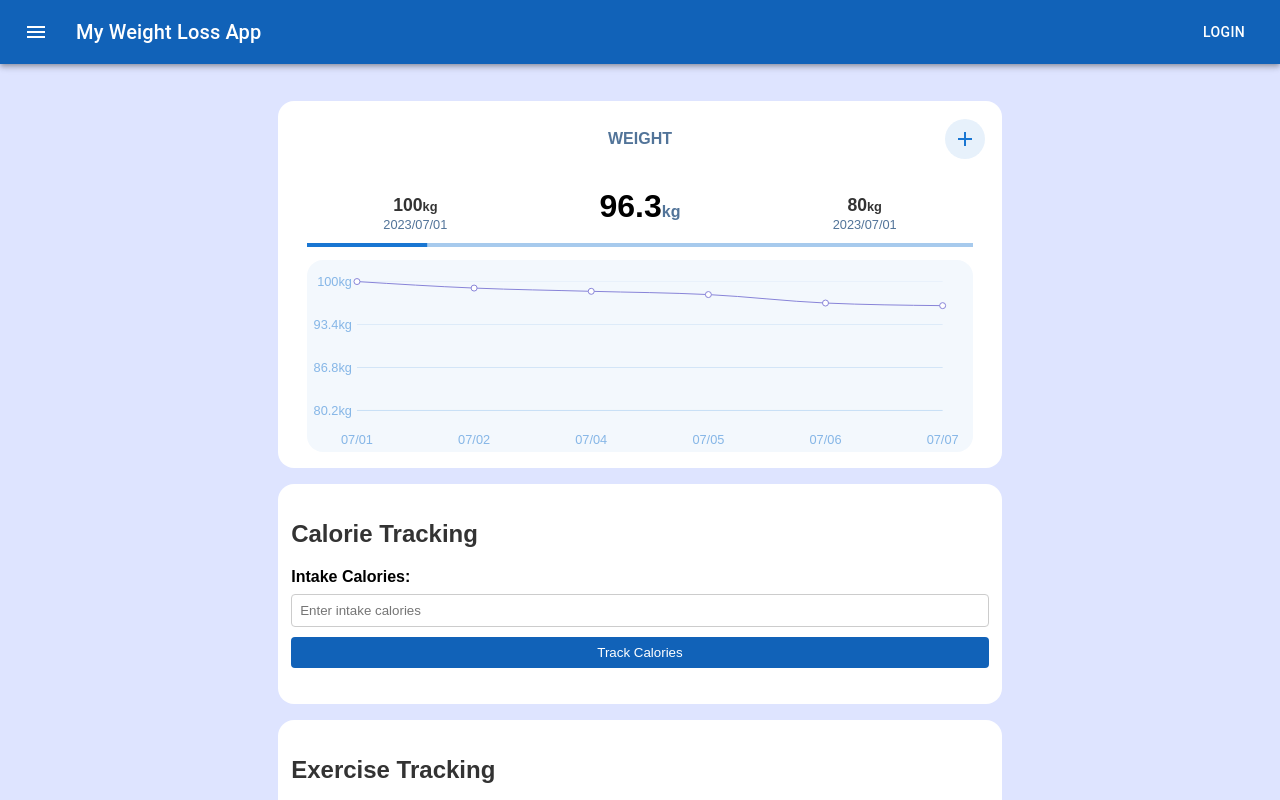
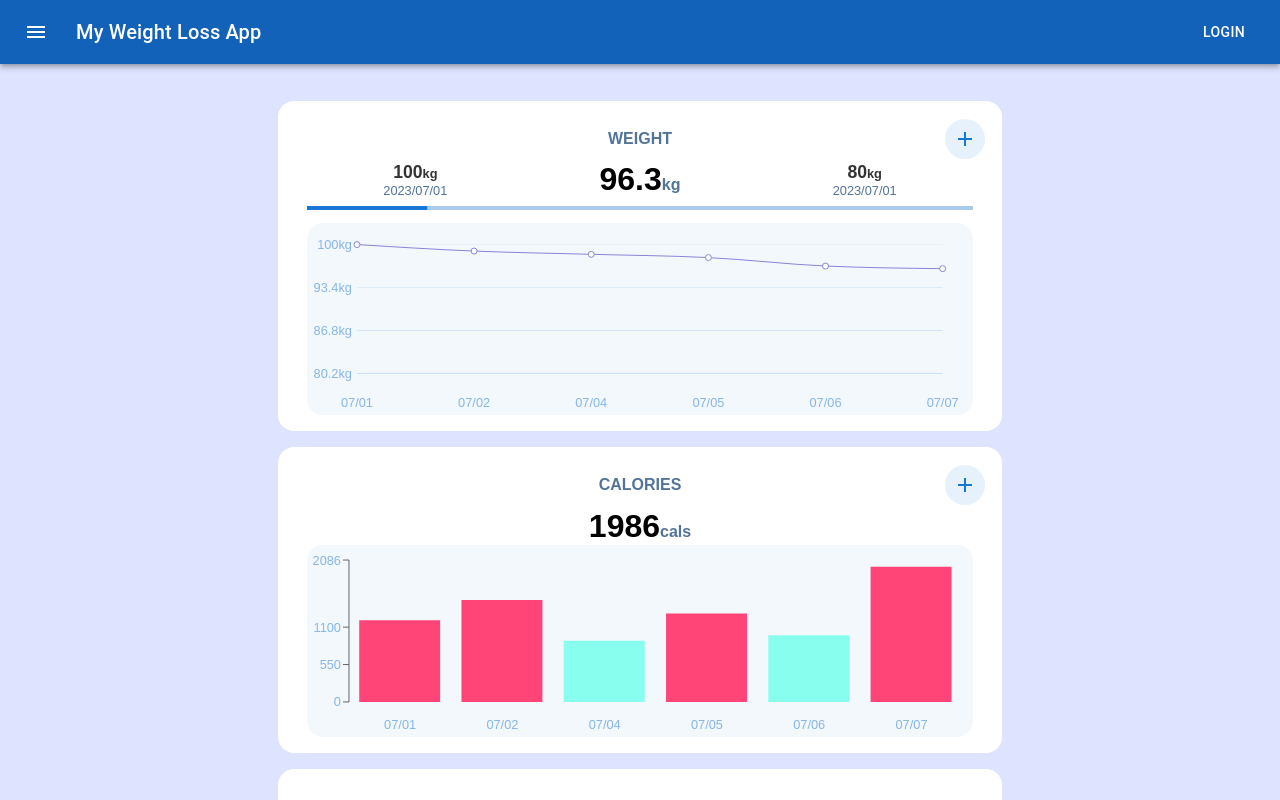
Before and after one commit to JGEsteves89/my-weight-loss, a React (Create React App) app: page / in a window 1280 px wide. Shown: the top 800 px of the page. Built offline with nearby package versions, Linux system fonts and the light colour scheme.

Commit message:
C004: Implemented calories tracking and visualization

```diff
--- a/src/App.css
+++ b/src/App.css
@@ -147,3 +147,94 @@ li {
 	padding-inline: 1vw;
 	padding-block: 2vh;
 }
+
+.justify {
+	display: grid;
+	justify-content: center;
+	align-items: center;
+	grid-auto-flow: column;
+}
+.top-button {
+	background-color: rgba(25, 118, 210, 0.1) !important;
+}
+.top-button:hover {
+	background-color: rgba(25, 118, 210, 0.2) !important;
+}
+.base-card {
+	display: grid;
+	grid-template-rows: auto auto auto auto;
+	grid-template-columns: auto;
+	grid-auto-flow: row;
+	margin-inline: 1rem;
+}
+.base-card-row {
+	display: grid;
+	grid-auto-flow: column;
+	grid-template-rows: auto;
+}
+.base-card-header {
+	grid-template-columns: 1rem auto 1rem;
+}
+
+.base-card-title {
+	color: rgba(9, 57, 109, 0.7);
+	text-transform: uppercase;
+	font-size: 1rem;
+}
+
+.base-card-graph {
+	width: auto;
+	height: 12rem;
+	background-color: rgba(25, 118, 210, 0.05) !important;
+	margin-inline: 0rem;
+	border-radius: 1rem;
+	padding: 0rem;
+}
+
+.base-card-value-unit {
+	align-items: baseline;
+	height: 100%;
+	display: grid;
+	align-content: center;
+	margin: 0;
+	padding: 0;
+}
+
+.base-card-value {
+	color: black;
+	font-size: 2rem;
+	margin: 0;
+	padding: 0;
+}
+.base-card-unit {
+	color: rgba(9, 57, 109, 0.7);
+	font-size: 1rem;
+	margin: 0;
+	padding: 0;
+}
+.base-card-at-date {
+	display: flex;
+	flex-flow: column;
+	color: black;
+	font-size: 1rem;
+	margin: 0;
+	padding: 0;
+}
+.base-card-value-s {
+	font-size: 1.1rem;
+	margin: 0;
+	padding: 0;
+}
+.base-card-unit-s {
+	font-size: 0.8rem;
+	margin: 0;
+	padding: 0;
+}
+.base-card-date {
+	color: rgba(9, 57, 109, 0.7);
+	font-size: 0.8rem;
+}
+.progress-bar {
+	margin-bottom: 0.8rem;
+	margin-top: 0.5rem;
+}
--- a/src/components/CalorieTracking.js
+++ b/src/components/CalorieTracking.js
@@ -1,37 +1,123 @@
+import dayjs from 'dayjs';
+
+import { IconButton, Box } from '@mui/material';
+import { DateCalendar } from '@mui/x-date-pickers';
+import { AdapterDayjs } from '@mui/x-date-pickers/AdapterDayjs';
+import { LocalizationProvider } from '@mui/x-date-pickers/LocalizationProvider';
 import React, { useState } from 'react';
+import AddIcon from '@mui/icons-material/Add';
+
+import Store from '../store/Store';
+
+import CaloriesGraph from './CaloriesGraph';
+import ModalWindow from './ModalWindow';
 
 function CalorieTracking() {
-	const [intakeCalories, setIntakeCalories] = useState('');
+	const [open, setOpen] = useState(false);
+	const { addCaloriesEntry, targetCalories, getTodaysCalories } = Store.useCaloriesStore();
+
+	const [calories, setCalories] = useState(targetCalories);
+	const [caloriesDate, setCaloriesDate] = useState(dayjs());
+
+	const handleOpen = () => {
+		setOpen(true);
+	};
+
+	const handleClose = () => {
+		setOpen(false);
+	};
 
 	const handleSubmit = (e) => {
 		e.preventDefault();
-		// Logic to handle form submission and calorie tracking
-		console.log('Intake calories:', intakeCalories);
-		// You can add your own logic here to handle the calorie tracking data
-		// For example, you can make an API request to save the calorie intake data to a database
-	};
-
-	const handleChange = (e) => {
-		setIntakeCalories(e.target.value);
+		addCaloriesEntry(calories, caloriesDate.format('YYYY/MM/DD'));
+		handleClose();
 	};
 
 	return (
-		<div className="component">
-			<h2>Calorie Tracking</h2>
+		<Box className="component" sx={{ flexGrow: 1 }}>
+			<div className="base-card">
+				<div className="base-card-row base-card-header">
+					<div className="justify" />
+					<div className="justify">
+						<h2 className="base-card-title">Calories</h2>
+					</div>
+					<div className="justify">
+						<IconButton variant="contained" color="primary" className="top-button" aria-label="Add Calories" onClick={handleOpen}>
+							<AddIcon />
+						</IconButton>
+					</div>
+				</div>
+				<div className="base-card-row">
+					<div className="justify base-card-value-unit calories-card-value-unit">
+						<h2 className="base-card-value">{getTodaysCalories()}</h2>
+						<h3 className="base-card-unit">cals</h3>
+					</div>
+				</div>
+				<div className="base-card-row base-card-graph">
+					<CaloriesGraph />
+				</div>
+			</div>
+			<ModalWindow open={open} onClose={handleClose}>
+				<Box style={{ width: '100%' }}>
 					<form onSubmit={handleSubmit}>
-				<label htmlFor="intakeCaloriesInput">Intake Calories:</label>
+						<label htmlFor="CaloriesInput">Enter your calories:</label>
+						<LocalizationProvider dateAdapter={AdapterDayjs}>
+							<DateCalendar value={caloriesDate} disableFuture onChange={(newValue) => setCaloriesDate(newValue)} />
+						</LocalizationProvider>
 						<input
 							type="number"
-					id="intakeCaloriesInput"
-					value={intakeCalories}
-					onChange={handleChange}
-					placeholder="Enter intake calories"
+							id="caloriesInput"
+							value={calories}
+							onChange={(e) => {
+								setCalories(+e.target.value);
+							}}
+							placeholder="Enter calories of the day"
 							required
 						/>
 						<button type="submit">Track Calories</button>
 					</form>
-		</div>
+				</Box>
+			</ModalWindow>
+		</Box>
 	);
 }
 
 export default CalorieTracking;
+
+// import React, { useState } from 'react';
+
+// function CalorieTracking() {
+// 	const [intakeCalories, setIntakeCalories] = useState('');
+
+// 	const handleSubmit = (e) => {
+// 		e.preventDefault();
+// 		// Logic to handle form submission and calorie tracking
+// 		console.log('Intake calories:', intakeCalories);
+// 		// You can add your own logic here to handle the calorie tracking data
+// 		// For example, you can make an API request to save the calorie intake data to a database
+// 	};
+
+// 	const handleChange = (e) => {
+// 		setIntakeCalories(e.target.value);
+// 	};
+
+// 	return (
+// 		<div className="component">
+// 			<h2>Calorie Tracking</h2>
+// 			<form onSubmit={handleSubmit}>
+// 				<label htmlFor="intakeCaloriesInput">Intake Calories:</label>
+// 				<input
+// 					type="number"
+// 					id="intakeCaloriesInput"
+// 					value={intakeCalories}
+// 					onChange={handleChange}
+// 					placeholder="Enter intake calories"
+// 					required
+// 				/>
+// 				<button type="submit">Track Calories</button>
+// 			</form>
+// 		</div>
+// 	);
+// }
+
+// export default CalorieTracking;
--- /dev/null
+++ b/src/components/CaloriesGraph.js
@@ -0,0 +1,35 @@
+import dayjs from 'dayjs';
+
+import React from 'react';
+import { BarChart, Bar, ResponsiveContainer, XAxis, YAxis, Tooltip } from 'recharts';
+
+import Store from '../store/Store';
+
+function CaloriesGraph() {
+	const { allCalories, targetCalories } = Store.useCaloriesStore();
+	const data = [];
+	for (const day of allCalories.sort((a, b) => dayjs(a.date).diff(dayjs(b.date)))) {
+		const cals = day.calories;
+		data.push({ date: day.date, green: cals <= targetCalories ? cals : null, red: cals > targetCalories ? cals : null });
+	}
+	return (
+		<ResponsiveContainer width="100%" height="100%">
+			<BarChart data={data} margin={{ top: 15, right: 10, left: -18, bottom: 5 }}>
+				<XAxis
+					dataKey="date"
+					tickLine={false}
+					axisLine={false}
+					padding="no-gap"
+					tickFormatter={(value) => dayjs(value).format('MM/DD')}
+					tick={{ fontFamily: 'Arial', fontSize: '0.8rem', fill: 'rgba(25,118,210,0.5)', dy: 10 }}
+				/>
+				<YAxis tick={{ fontFamily: 'Arial', fontSize: '0.8rem', fill: 'rgba(25,118,210,0.5)' }} type="number" domain={[0, 'dataMax + 100']} />
+				<Tooltip />
+				<Bar dataKey="green" stackId="a" fill="#88ffee" />
+				<Bar dataKey="red" stackId="a" fill="#ff4478" />
+			</BarChart>
+		</ResponsiveContainer>
+	);
+}
+
+export default CaloriesGraph;
--- a/src/components/WeightGraph.js
+++ b/src/components/WeightGraph.js
@@ -11,7 +11,7 @@ function WeightGraph() {
 	const { milestone1, milestone2, milestone3 } = getMilestones();
 	return (
 		<ResponsiveContainer width="100%" height="100%">
-			<LineChart data={weights} margin={{ top: 15, right: 30, left: 50, bottom: 5 }}>
+			<LineChart data={weights.sort((a, b) => dayjs(a.date).diff(dayjs(b.date)))} margin={{ top: 15, right: 30, left: 50, bottom: 5 }}>
 				<XAxis
 					dataKey="date"
 					tickLine={false}
--- a/src/components/WeightTrackingForm.css
+++ /dev/null
@@ -1,76 +0,0 @@
-.weight-card {
-	display: grid;
-	grid-template-rows: auto auto auto auto;
-	grid-template-columns: auto;
-	grid-auto-flow: row;
-	margin-inline: 1rem;
-}
-.weight-card-row {
-	display: grid;
-	grid-auto-flow: column;
-	grid-template-rows: auto;
-}
-.justify {
-	display: grid;
-	justify-content: center;
-	align-items: center;
-	grid-auto-flow: column;
-}
-.weight-card-header {
-	grid-template-columns: 1rem auto 1rem;
-}
-
-.weight-card-title {
-	color: rgba(9, 57, 109, 0.7);
-	text-transform: uppercase;
-	font-size: 1rem;
-}
-
-.top-button {
-	background-color: rgba(25, 118, 210, 0.1) !important;
-}
-.top-button:hover {
-	background-color: rgba(25, 118, 210, 0.2) !important;
-}
-.weight-card-graph {
-	width: auto;
-	height: 12rem;
-	background-color: rgba(25, 118, 210, 0.05) !important;
-	margin-inline: 0rem;
-	border-radius: 1rem;
-	padding: 0rem;
-}
-
-.weight-card-value-unit {
-	align-items: baseline;
-	height: 40%;
-}
-
-.weight-card-value {
-	color: black;
-	font-size: 2rem;
-}
-.weight-card-unit {
-	color: rgba(9, 57, 109, 0.7);
-	font-size: 1rem;
-}
-.weight-card-at-date {
-	display: flex;
-	flex-flow: column;
-	color: black;
-	font-size: 1rem;
-}
-.weight-card-value-s {
-	font-size: 1.1rem;
-}
-.weight-card-unit-s {
-	font-size: 0.8rem;
-}
-.weight-card-date {
-	color: rgba(9, 57, 109, 0.7);
-	font-size: 0.8rem;
-}
-.progress-bar {
-	margin-bottom: 0.8rem;
-	margin-top: -0.5rem;
-}
--- a/src/components/WeightTrackingForm.js
+++ b/src/components/WeightTrackingForm.js
@@ -11,8 +11,6 @@ import Store from '../store/Store';
 
 import WeightGraph from './WeightGraph';
 import ModalWindow from './ModalWindow';
-
-import './WeightTrackingForm.css';
 
 function WeightTrackingForm() {
 	const [open, setOpen] = useState(false);
@@ -37,11 +35,11 @@ function WeightTrackingForm() {
 
 	return (
 		<Box className="component" sx={{ flexGrow: 1 }}>
-			<div className="weight-card">
-				<div className="weight-card-row weight-card-header">
+			<div className="base-card">
+				<div className="base-card-row base-card-header">
 					<div className="justify" />
 					<div className="justify">
-						<h2 className="weight-card-title">Weight</h2>
+						<h2 className="base-card-title">Weight</h2>
 					</div>
 					<div className="justify">
 						<IconButton variant="contained" color="primary" className="top-button" aria-label="Add Weight" onClick={handleOpen}>
@@ -49,30 +47,30 @@ function WeightTrackingForm() {
 						</IconButton>
 					</div>
 				</div>
-				<div className="weight-card-row">
-					<div className="justify weight-card-at-date">
-						<div className="justify weight-card-value-unit">
-							<h2 className="weight-card-value-s">{getMaxWeight()}</h2>
-							<h3 className="weight-card-unit-s">kg</h3>
+				<div className="base-card-row">
+					<div className="justify base-card-at-date">
+						<div className="justify base-card-value-unit">
+							<h2 className="base-card-value-s">{getMaxWeight()}</h2>
+							<h3 className="base-card-unit-s">kg</h3>
 						</div>
-						<div className="weight-card-date">{getFirstWeightDate()}</div>
+						<div className="base-card-date">{getFirstWeightDate()}</div>
 					</div>
-					<div className="justify weight-card-value-unit">
-						<h2 className="weight-card-value">{getLastWeight()}</h2>
-						<h3 className="weight-card-unit">kg</h3>
+					<div className="justify base-card-value-unit">
+						<h2 className="base-card-value">{getLastWeight()}</h2>
+						<h3 className="base-card-unit">kg</h3>
 					</div>
-					<div className="justify weight-card-at-date">
-						<div className="justify weight-card-value-unit">
-							<h2 className="weight-card-value-s">{targetWeight}</h2>
-							<h3 className="weight-card-unit-s">kg</h3>
+					<div className="justify base-card-at-date">
+						<div className="justify base-card-value-unit">
+							<h2 className="base-card-value-s">{targetWeight}</h2>
+							<h3 className="base-card-unit-s">kg</h3>
 						</div>
-						<div className="weight-card-date">{getFirstWeightDate()}</div>
+						<div className="base-card-date">{getFirstWeightDate()}</div>
 					</div>
 				</div>
-				<div className="weight-card-row">
+				<div className="base-card-row">
 					<LinearProgress className="progress-bar" variant="determinate" value={getProgress()} />
 				</div>
-				<div className="weight-card-row weight-card-graph">
+				<div className="base-card-row base-card-graph">
 					<WeightGraph />
 				</div>
 			</div>
--- a/src/store/Store.js
+++ b/src/store/Store.js
@@ -35,6 +35,32 @@ const useWeightStore = create((set, get) => ({
 		get().getMaxWeight() ? (((get().getMaxWeight() - get().getLastWeight()) / (get().getMaxWeight() - get().targetWeight)) * 100) | 0 : null,
 	getCurrentDate: () => dayjs().format('YYYY/MM/DD'),
 }));
+const useCaloriesStore = create((set, get) => ({
+	allCalories: [
+		{ calories: 1200, date: dayjs('2023/07/01').format('YYYY/MM/DD') },
+		{ calories: 1500, date: dayjs('2023/07/02').format('YYYY/MM/DD') },
+		{ calories: 900, date: dayjs('2023/07/04').format('YYYY/MM/DD') },
+		{ calories: 1300, date: dayjs('2023/07/05').format('YYYY/MM/DD') },
+		{ calories: 980, date: dayjs('2023/07/06').format('YYYY/MM/DD') },
+		{ calories: 1986, date: dayjs('2023/07/07').format('YYYY/MM/DD') },
+	],
+	addCaloriesEntry: (calories, date) => {
+		console.log('Added new calories entry:', { calories, date });
+		set((state) => ({
+			allCalories: [...state.allCalories, { calories, date }],
+		}));
+	},
+	targetCalories: 1000,
+	setTargetCalories: (calories) => {
+		set((state) => ({
+			targetCalories: calories,
+		}));
+	},
+	getTodaysCalories: () => {
+		const find = get().allCalories.find((c) => c.date === dayjs().format('YYYY/MM/DD'));
+		return find ? find.calories : 0;
+	},
+}));
 
-const Store = { useWeightStore };
+const Store = { useWeightStore, useCaloriesStore };
 export default Store;
```
Also changed, not shown: 1 other file (tests, documents, lock files or other folders). Lines whose indentation alone changed are shown as unchanged.
